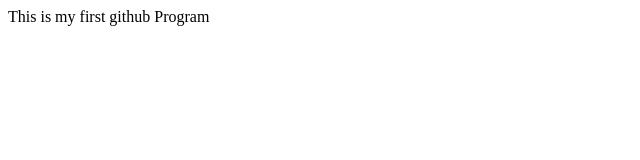
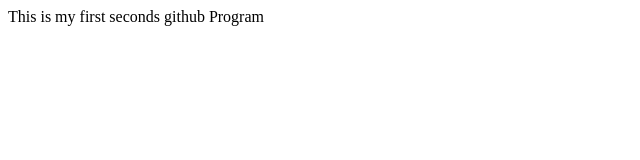
Before and after one commit to cse019/CodeDeployTest, a plain HTML site: page index.html in a window 1280 px wide. Shown: the full height of the page, 0-640 px from the left. Drawn offline with Linux system fonts and the light colour scheme.

Commit message:
Update index.html
second changes

```diff
--- a/index.html
+++ b/index.html
@@ -1 +1 @@
-<html><body>This is my first github Program</body></html>
+<html><body>This is my first seconds github Program</body></html>
```
